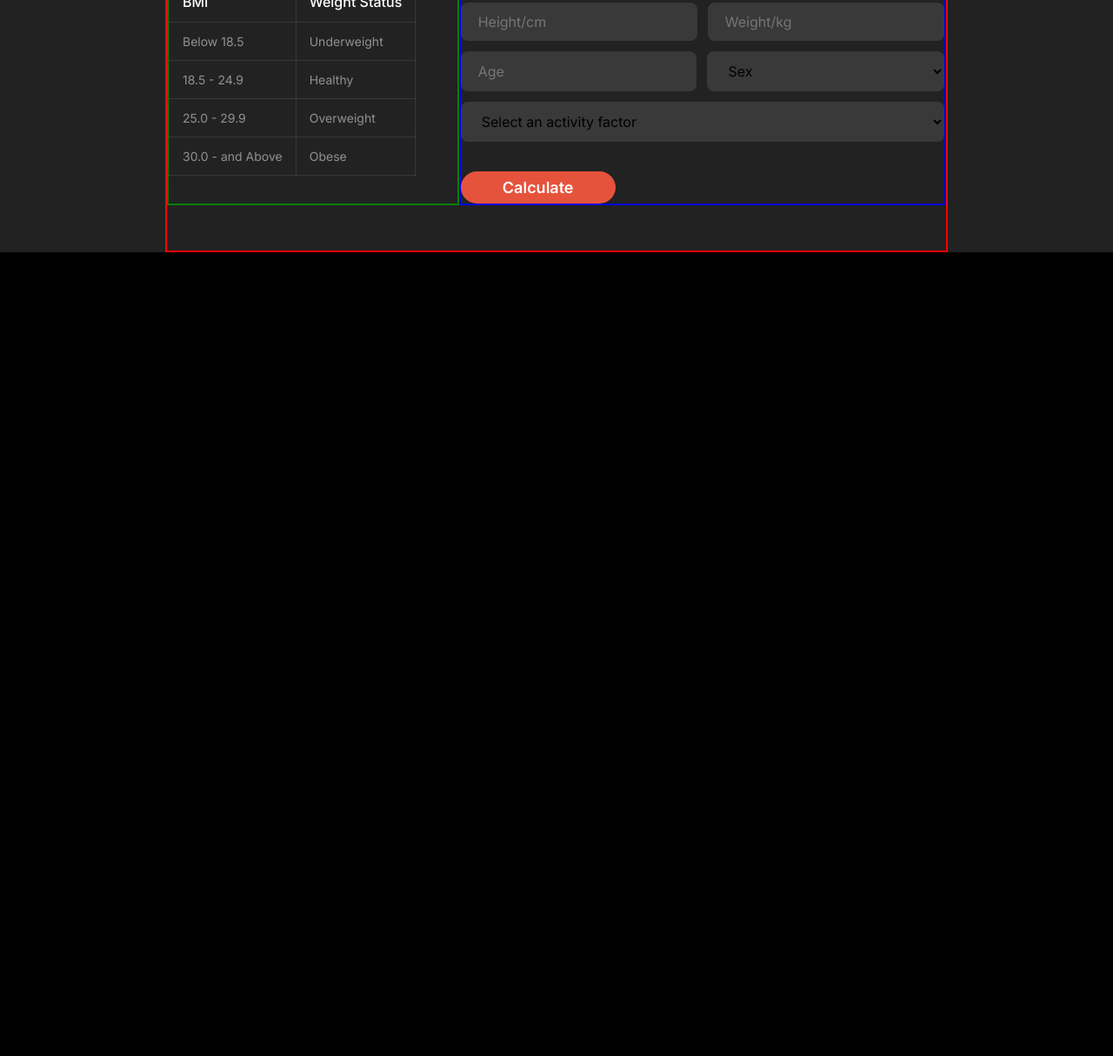
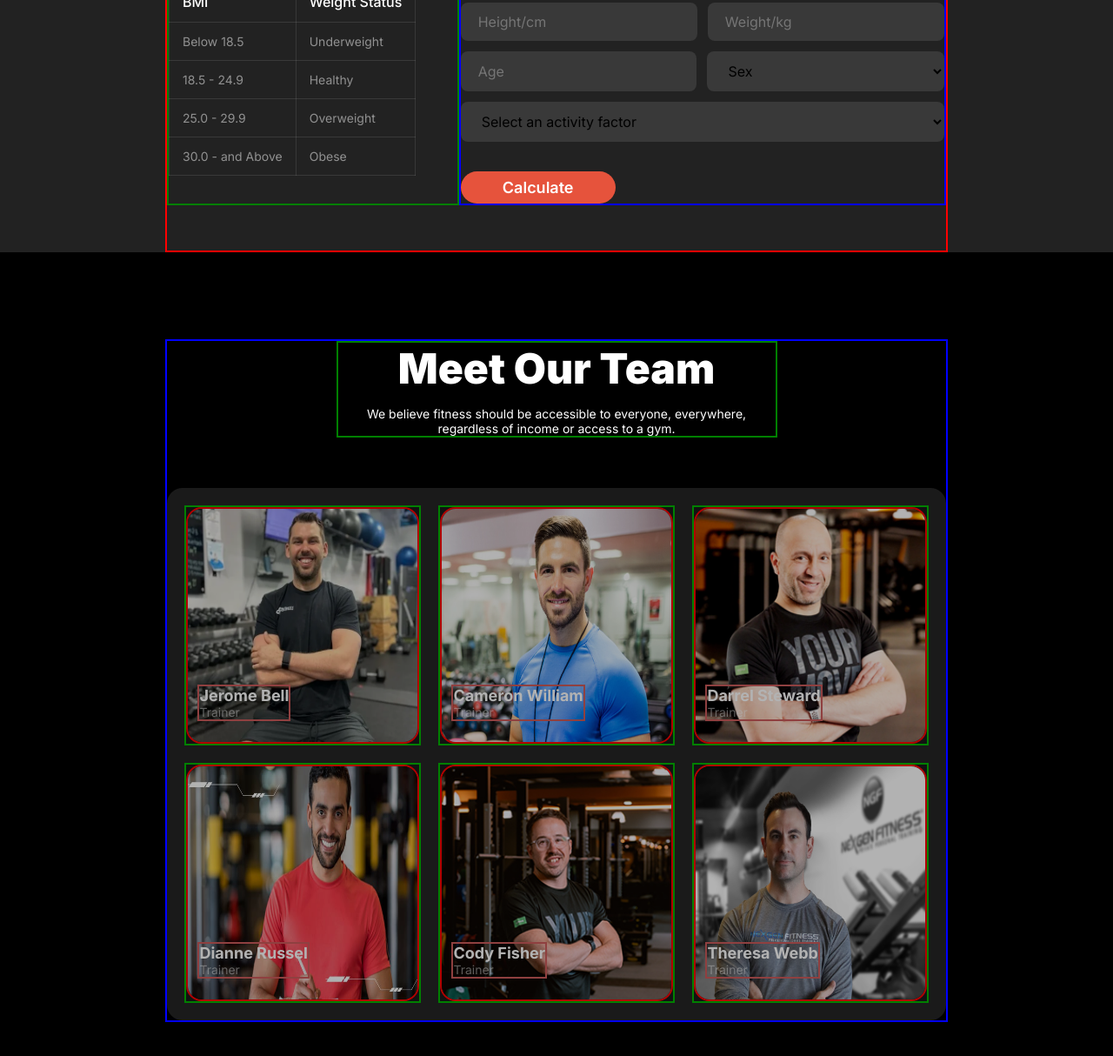
Before and after one commit to Schr0Smi1ey/Flex-Fusion-Fitness, a plain HTML site: page index.html in a window 1280 px wide. Shown: the part 2376-3590 px from the top of the page at 87% size. Before the commit the page ends 2766 px from the top, so only its background shows below. Drawn offline with Linux system fonts and the light colour scheme; a web font is replaced by a local one.

Commit message:
Meet Part Done

```diff
--- a/Styles/responsive.css
+++ b/Styles/responsive.css
@@ -205,5 +205,30 @@
         width: 55%;
     }
 
+    /* Meet Section */
 
+    .meet {
+        margin: 5% 2%;
+    }
+
+    .meet-info {
+        margin: 2% 2%;
+    }
+
+    .meet-title {
+        font-size: 2rem;
+        margin-bottom: 5%;
+    }
+
+    .meet-card {
+        grid-template-columns: repeat(1, 1fr);
+    }
+
+    .trainer-name {
+        font-size: 1rem;
+    }
+
+    .trainer-title {
+        font-size: 0.875rem;
+    }
 }
--- a/Styles/styles.css
+++ b/Styles/styles.css
@@ -426,3 +426,82 @@ table {
 .bmi-btn {
     width: 32%;
 }
+
+
+/* Meet Section */
+
+.meet {
+    border: 2px solid blue;
+    margin: 0px 190px 100px;
+    display: flex;
+    flex-direction: column;
+    align-items: center;
+}
+
+.meet-info {
+    border: 2px solid green;
+    margin: 0px 194.5px 58px;
+    text-align: center;
+}
+
+.meet-title {
+    font-size: 3rem;
+    font-weight: 900;
+    margin-bottom: 14px;
+}
+
+.meet-subtitle {
+    font-size: 0.875rem;
+    font-weight: 400;
+}
+
+.meet-card {
+    display: grid;
+    grid-template-columns: repeat(3, 1fr);
+    gap: 20px;
+    padding: 20px;
+    border-radius: 18px;
+    background: rgba(255, 255, 255, 0.1);
+}
+
+.trainer-card::before {
+    content: "";
+    position: absolute;
+    top: 0;
+    left: 0;
+    width: 100%;
+    height: 100%;
+    background-color: rgba(0, 0, 0, 0.3);
+    z-index: 1;
+}
+
+.trainer-card {
+    position: relative;
+    border: 2px solid green;
+    height: 100%;
+}
+
+.trainer-card img{
+    border: 2px solid red;
+    width: 100%;
+    height: 100%;
+    border-radius: 18px;
+    background: rgba(0, 0, 0, 0.2);
+}
+
+.trainer-info {
+    border: 2px solid indianred;
+    position: absolute;
+    top: 75%;
+    left: 5%;
+}
+
+.trainer-name {
+    font-size: 1.125rem;
+}
+
+.trainer-title {
+    color: rgba(255, 255, 255, 0.5);
+    font-weight: 400;
+    font-size: 0.875rem;
+}
--- a/index.html
+++ b/index.html
@@ -174,6 +174,57 @@
             </div>
         </section>
 
+        <section class="meet">
+            <div class="meet-info">
+                <h1 class="meet-title">Meet Our Team</h1>
+                <p class="meet-subtitle">We believe fitness should be accessible to everyone, everywhere, regardless of income or access to a gym.</p>
+            </div>
+
+            <div class="meet-card">
+                <div class="trainer-card">
+                    <img src="images/trainer1.png" alt="">
+                    <div class="trainer-info">
+                        <h1 class="trainer-name">Jerome Bell</h1>
+                        <h4 class="trainer-title">Trainer</h4>
+                    </div>
+                </div>
+                <div class="trainer-card">
+                    <img src="images/trainer2.png" alt="">
+                    <div class="trainer-info">
+                        <h1 class="trainer-name">Cameron William</h1>
+                        <h4 class="trainer-title">Trainer</h4>
+                    </div>
+                </div>
+                <div class="trainer-card">
+                    <img src="images/trainer3.png" alt="">
+                    <div class="trainer-info">
+                        <h1 class="trainer-name">Darrel Steward</h1>
+                        <h4 class="trainer-title">Trainer</h4>
+                    </div>
+                </div>
+                <div class="trainer-card">
+                    <img src="images/trainer4.png" alt="">
+                    <div class="trainer-info">
+                        <h1 class="trainer-name">Dianne Russel</h1>
+                        <h4 class="trainer-title">Trainer</h4>
+                    </div>
+                </div>
+                <div class="trainer-card">
+                    <img src="images/trainer5.png" alt="">
+                    <div class="trainer-info">
+                        <h1 class="trainer-name">Cody Fisher</h1>
+                        <h4 class="trainer-title">Trainer</h4>
+                    </div>
+                </div>
+                <div class="trainer-card">
+                    <img src="images/trainer6.png" alt="">
+                    <div class="trainer-info">
+                        <h1 class="trainer-name">Theresa Webb</h1>
+                        <h4 class="trainer-title">Trainer</h4>
+                    </div>
+                </div>
+            </div>
+        </section>
     </main>
 
 </body>
```
